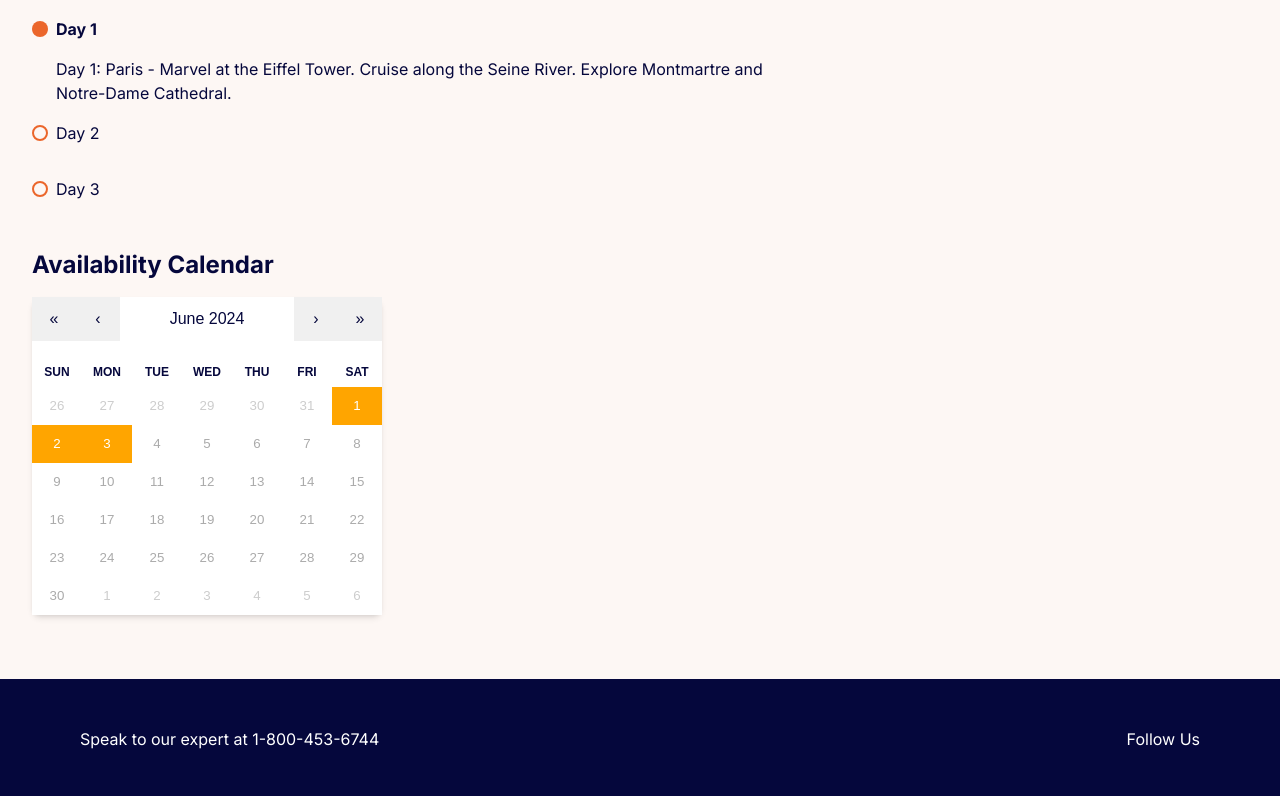
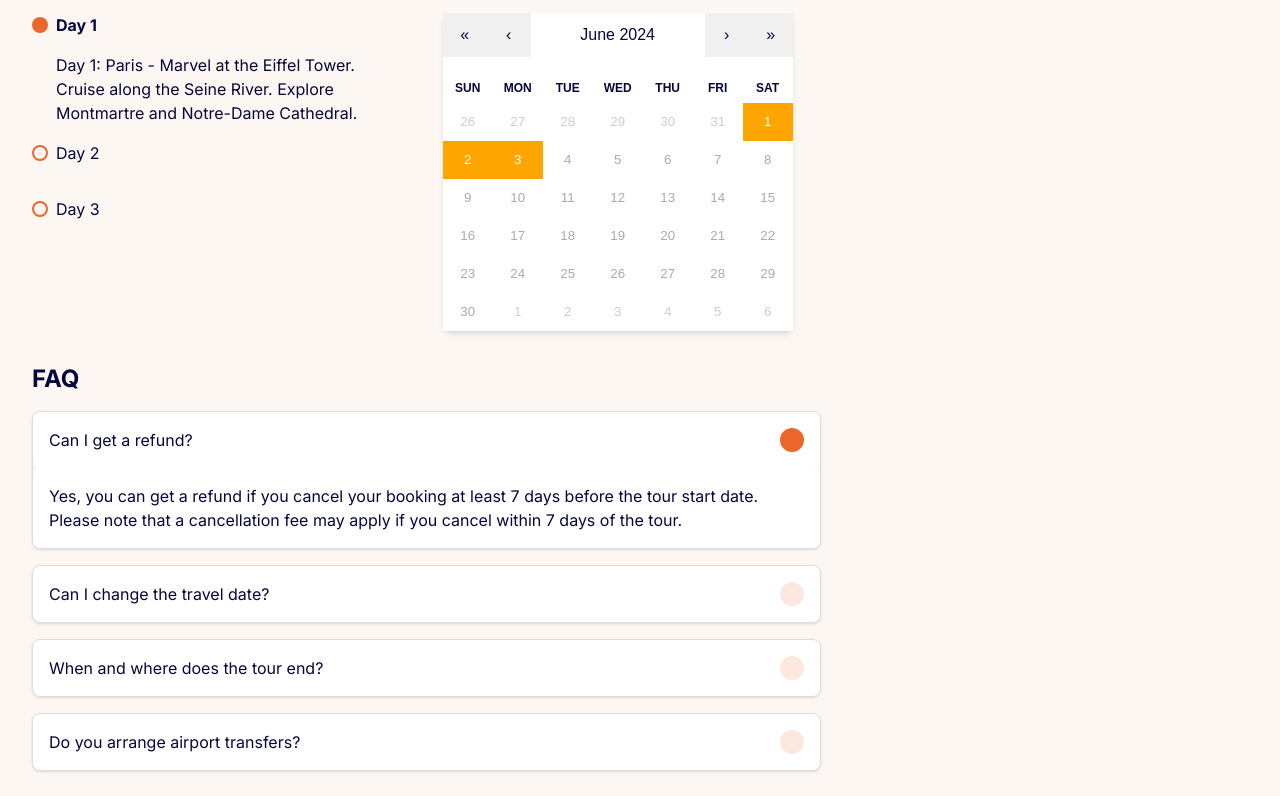
Before and after one commit to woplab/React-Tours, a Next.js app: page /tours/1 in a window 1280 px wide. Shown: the part 2001-2797 px from the top of the page. Built offline with nearby package versions, Linux system fonts and the light colour scheme; no server answers.

Commit message:
Tours single page completed

```diff
--- a/app/tours/[id]/page.tsx
+++ b/app/tours/[id]/page.tsx
@@ -14,6 +14,8 @@ import TourHighlights from '../../ui/tours/TourHighlights';
 import WhatsIncluded from '../../ui/tours/WhatsIncluded';
 import Itinerary from '../../ui/tours/Itinerary';
 import AvailabilityCalendar from "../../ui/tours/AvailabilityCalendar";
+import FAQ from "../../ui/tours/FAQ";
+import YouMightAlsoLike from "@/app/ui/tours/YouMightAlsoLike";
 
 interface TourProps {
     id: number;
@@ -37,6 +39,7 @@ interface TourProps {
 
 const TourPage: React.FC = () => {
     const pathname = usePathname();
+    const location = window.location.href;
     const id = parseInt(pathname.split('/').pop()!, 10);
 
     if (isNaN(id)) {
@@ -56,19 +59,19 @@ const TourPage: React.FC = () => {
 
             <h1 className="text-2xl text-dark_blue font-bold">{tour.name}</h1>
 
-            <div className="flex flex-row justify-between">
+            <div className="flex sm:flex-row flex-col justify-between">
                 {/* TourRating */}
                 <TourRating />
 
                 {/* TourShare */}
-                <TourShare url={`https://example.com/tours/${tour.id}`} />
+                <TourShare url={location} />
             </div>
 
             {/* Use TourGallery component */}
             <TourGallery pictures={tour.pictures} />
 
-            <div className="flex flex-row justify-between gap-8">
-                <div className="w-2/3">
+            <div className="flex lg:flex-row flex-col justify-between md:gap-8">
+                <div className="lg:w-2/3 w-full">
                     {/* TourDetails */}
                     <TourDetails
                         duration={tour.duration}
@@ -93,18 +96,30 @@ const TourPage: React.FC = () => {
                         notIncluded={tour.whatsNotIncluded}
                     />
 
-                    {/* Use Itinerary component */}
-                    <Itinerary itinerary={tour.itinerary} />
+                    <div className="grid md:grid-cols-2 grid-cols-1 md:gap-8 ">
+                        {/* Use Itinerary component */}
+                        <Itinerary itinerary={tour.itinerary} />
 
-                    {/* Use AvailabilityCalendar component */}
-                    <AvailabilityCalendar startDate={new Date(tour.start_date)} endDate={new Date(tour.end_date)} />
+                        {/* Use AvailabilityCalendar component */}
+                        <AvailabilityCalendar startDate={new Date(tour.start_date)} endDate={new Date(tour.end_date)} />
+                    </div>
+
+                    {/* Use FAQ component */}
+                    <FAQ />
+
+
                 </div>
 
-                <div className="w-1/3 py-8">
+                <div className="lg:w-1/3 w-full py-8">
                     {/* Booking */}
                     <BookingComponent tour={tour} />
                 </div>
+
             </div>
+
+            {/* Use YouMightAlsoLike component */}
+            <YouMightAlsoLike />
+
         </div>
     );
 };
--- a/app/ui/home/TourSlider.tsx
+++ b/app/ui/home/TourSlider.tsx
@@ -1,4 +1,5 @@
 import React, { useEffect, useRef, useState } from 'react';
+import Link from 'next/link';
 import SwiperCore, { Navigation, Pagination, Autoplay } from 'swiper/modules';
 import { Swiper, SwiperSlide } from 'swiper/react';
 import 'swiper/css';
@@ -135,6 +136,7 @@ const TourSlider: React.FC = () => {
                 <Swiper {...swiperParams} ref={swiperRef}>
                     {limitedTours.map((tour: Tour) => (
                         <SwiperSlide key={tour.id}>
+                            <Link href={`/tours/${tour.id}`}>
                                 <div className="bg-white rounded-lg overflow-hidden flex flex-col h-full">
                                     <Image src={`${tour.pictures[0]}`} alt={tour.name} width='300' height='200' className="w-full h-40 object-cover aspect-video" />
                                     <div className="p-4 flex flex-col justify-between h-full">
@@ -146,6 +148,7 @@ const TourSlider: React.FC = () => {
                                         </div>
                                     </div>
                                 </div>
+                            </Link>
                         </SwiperSlide>
                     ))}
                 </Swiper>
--- a/app/ui/tours/Breadcrumbs.tsx
+++ b/app/ui/tours/Breadcrumbs.tsx
@@ -9,19 +9,19 @@ interface BreadcrumbsProps {
 const Breadcrumbs: React.FC<BreadcrumbsProps> = ({ tourName }) => {
     return (
         <nav className="py-4 text-sm" aria-label="breadcrumbs">
-            <ol className="flex space-x-4">
+            <ol className="flex sm:space-x-2  space-x-0.5">
                 <li>
                     <Link className="text-dark_blue" href="/">
                         Home
                     </Link>
                 </li>
-                <li className="flex items-center space-x-2">
+                <li className="flex items-center sm:space-x-2  space-x-0.5">
                     <span className="text-dark_blue">{'>'}</span>
                     <Link className="text-dark_blue" href="/tours">
                         Tours
                     </Link>
                 </li>
-                <li className="flex items-center space-x-2">
+                <li className="flex items-center sm:space-x-2 space-x-0.5">
                     <span className="text-dark_blue">{'>'}</span>
                     <span className="text-dark_blue">{tourName}</span>
                 </li>
--- /dev/null
+++ b/app/ui/tours/FAQ.tsx
@@ -0,0 +1,43 @@
+import React, { useState } from 'react';
+import faqData from '../../../public/data/tours/faq-data.json';
+
+const FAQ: React.FC = () => {
+    const [activeIndex, setActiveIndex] = useState<number | null>(0); // Початковий стан - перший елемент активний
+    const faqItems = faqData;
+
+    const toggleFAQ = (index: number) => {
+        setActiveIndex(index);
+    };
+
+    return (
+        <div className="faq">
+            <h2 className="text-2xl font-bold mb-4">FAQ</h2>
+            <div className="accordion">
+                {faqItems.map((item, index) => (
+                    <div key={index} className="rounded-lg border border-light_gray2 shadow mb-4">
+                        <div
+                            className={`flex justify-between items-center cursor-pointer p-4 bg-white rounded-lg ${
+                                activeIndex === index ? 'bg-orange' : ''
+                            }`}
+                            onClick={() => toggleFAQ(index)}
+                        >
+                            <span>{item.question}</span>
+                            <div
+                                className={`w-6 h-6 rounded-full ${
+                                    activeIndex === index ? 'bg-orange' : 'bg-transparent_orange'
+                                }`}
+                            />
+                        </div>
+                        {activeIndex === index && (
+                            <div className="p-4 bg-white rounded-lg">
+                                {item.answer}
+                            </div>
+                        )}
+                    </div>
+                ))}
+            </div>
+        </div>
+    );
+};
+
+export default FAQ;
--- a/app/ui/tours/Itinerary.tsx
+++ b/app/ui/tours/Itinerary.tsx
@@ -20,7 +20,7 @@ const Itinerary: React.FC<ItineraryProps> = ({ itinerary }) => {
     };
 
     return (
-        <div className="my-8">
+        <div className="md:my-8 mt-8">
             <h2 className="text-2xl font-bold">Itinerary</h2>
             <div className="">
                 {itinerary.map((day, index) => (
--- a/app/ui/tours/TourGallery.tsx
+++ b/app/ui/tours/TourGallery.tsx
@@ -38,7 +38,7 @@ const TourGallery: React.FC<TourGalleryProps> = ({ pictures }) => {
         return (
             <div>
                 {/* Large Image Skeleton */}
-                <div className="flex items-center justify-center h-[500px] w-full rounded-lg overflow-hidden animate-pulse bg-light_gray mt-4">
+                <div className="flex items-center justify-center sm:h-[500px] h-[250px] w-full rounded-lg overflow-hidden animate-pulse bg-light_gray mt-4">
                     <div className="h-full w-1/2 bg-gray-300 animate-pulse"></div>
                 </div>
 
@@ -62,7 +62,7 @@ const TourGallery: React.FC<TourGalleryProps> = ({ pictures }) => {
                     <img
                         src={selectedImage}
                         alt="Selected"
-                        className="rounded-lg w-full object-cover mb-4 h-[500px] transition-opacity duration-500"
+                        className="rounded-lg w-full object-cover mb-4 sm:h-[500px] h-[250px] transition-opacity duration-500"
                     />
                 </div>
             )}
@@ -75,7 +75,7 @@ const TourGallery: React.FC<TourGalleryProps> = ({ pictures }) => {
                         src={picture}
                         alt={`Tour Image ${index + 1}`}
                         onClick={() => handleImageClick(picture)}
-                        className={`rounded-lg cursor-pointer h-20 w-34 object-cover ${
+                        className={`rounded-lg cursor-pointer h-20 w-28 object-cover ${
                             selectedImage === picture ? 'opacity-100' : 'opacity-50'
                         } hover:opacity-100 transition-opacity duration-300`}
                     />
--- a/app/ui/tours/TourRating.tsx
+++ b/app/ui/tours/TourRating.tsx
@@ -14,11 +14,11 @@ const RatingAndBookings: React.FC = () => {
     }, []);
 
     return (
-        <div className="my-4 flex flex-row gap-8">
-            <p className="text-dark_blue">Rating:
+        <div className="my-4 flex flex-row sm:gap-8 gap-2">
+            <p className="text-dark_blue text-sm sm:text-regular">Rating:
                 <CountUp className="pl-2" start={0} end={rating} decimals={1} duration={1.5} />
             </p>
-            <p className="text-dark_blue ">Bookings:
+            <p className="text-dark_blue text-sm sm:text-regular">Bookings:
                 <CountUp className="pl-2" start={0} end={bookings} duration={1.5} />
             </p>
         </div>
--- a/app/ui/tours/WhatsIncluded.tsx
+++ b/app/ui/tours/WhatsIncluded.tsx
@@ -8,7 +8,7 @@ interface WhatsIncludedProps {
 
 const WhatsIncluded: React.FC<WhatsIncludedProps> = ({ included, notIncluded }) => {
     return (
-        <div className="grid grid-cols-2 gap-8">
+        <div className="grid md:grid-cols-2 grid-cols-1 gap-8">
             <div>
                 <h2 className="text-2xl font-bold mb-4">Whats Included</h2>
                 <ul className="list-disc list-inside">
--- /dev/null
+++ b/app/ui/tours/YouMightAlsoLike.tsx
@@ -0,0 +1,88 @@
+import React, { useState, useEffect } from 'react';
+import Link from 'next/link';
+import toursData from '../../../public/data/tours/tours.json';
+import Image from 'next/image';
+
+interface Tour {
+    id: number;
+    name: string;
+    price_per_day: number;
+    description: string;
+    duration: string;
+    group_size: number;
+    age_category: string;
+    languages: string[];
+    pictures: string[];
+}
+
+const YouMightAlsoLike: React.FC = () => {
+    const [limitedTours, setLimitedTours] = useState<Tour[]>([]);
+    const [loading, setLoading] = useState<boolean>(true);
+
+    useEffect(() => {
+        const fetchTours = async () => {
+            // Assume fetching data from an API, for now, using the toursData
+            // from the imported JSON
+            const fetchedTours = toursData.tours.slice(0, 4);
+            setLimitedTours(fetchedTours);
+            setLoading(false);
+        };
+
+        fetchTours();
+    }, []);
+
+    const trimDescription = (description: string) => {
+        const maxLength = 100;
+        if (description.length > maxLength) {
+            return `${description.slice(0, maxLength)}...`;
+        }
+        return description;
+    };
+
+    if (loading) {
+        return (
+            <div className="relative container mx-auto">
+                <div className="container mx-auto py-8">
+                    <h2 className="text-2xl font-bold text-dark_blue mb-4">You might also like...</h2>
+                    <div className="grid grid-cols-1 sm:grid-cols-2 md:grid-cols-3 lg:grid-cols-4 gap-6">
+                        {Array.from({ length: 4 }).map((_, index) => (
+                            <div key={index} className="bg-white rounded-lg overflow-hidden shadow">
+                                <div className="h-40 bg-gray-300 animate-pulse"></div>
+                                <div className="p-4">
+                                    <div className="h-6 bg-gray-300 animate-pulse mb-2"></div>
+                                    <div className="h-4 bg-gray-300 animate-pulse"></div>
+                                </div>
+                            </div>
+                        ))}
+                    </div>
+                </div>
+            </div>
+        );
+    }
+
+    return (
+        <div className="relative container mx-auto">
+            <div className="container mx-auto py-8">
+                <h2 className="text-2xl font-bold text-dark_blue mb-4">You might also like...</h2>
+                <div className="grid grid-cols-1 sm:grid-cols-2 md:grid-cols-3 lg:grid-cols-4 gap-6">
+                    {limitedTours.map((tour: Tour) => (
+                        <div key={tour.id} className="bg-white rounded-lg overflow-hidden shadow">
+                            <Link href={`/tours/${tour.id}`}>
+                                    <Image src={tour.pictures[0]} alt={tour.name} width={300} height={200} className="w-full h-40 object-cover" />
+                                    <div className="p-4">
+                                        <h3 className="text-lg font-bold text-dark_blue mb-2">{tour.name}</h3>
+                                        <div className="flex justify-between mt-4 border-t border-light_gray pt-4">
+                                            <p className="text-dark_blue">{tour.duration}</p>
+                                            <p className="text-dark_blue">${tour.price_per_day} per day</p>
+                                        </div>
+                                    </div>
+                            </Link>
+                        </div>
+                    ))}
+                </div>
+            </div>
+        </div>
+    );
+};
+
+export default YouMightAlsoLike;
--- /dev/null
+++ b/public/data/tours/faq-data.json
@@ -0,0 +1,18 @@
+[
+  {
+    "question": "Can I get a refund?",
+    "answer": "Yes, you can get a refund if you cancel your booking at least 7 days before the tour start date. Please note that a cancellation fee may apply if you cancel within 7 days of the tour."
+  },
+  {
+    "question": "Can I change the travel date?",
+    "answer": "Yes, you can change the travel date by contacting our customer service team at least 14 days before your original tour date. We will do our best to accommodate your request, subject to availability."
+  },
+  {
+    "question": "When and where does the tour end?",
+    "answer": "The tour ends on the last day of your itinerary at the designated drop-off location. The specific end time and location will be provided to you during the tour."
+  },
+  {
+    "question": "Do you arrange airport transfers?",
+    "answer": "Yes, we arrange airport transfers for our customers upon request. Please let us know your flight details in advance, and our team will ensure a smooth transfer to your accommodation."
+  }
+]
```
Also changed, not shown: app/globals.css (+5 -4 lines), app/ui/tours/Booking.tsx (+9 -3 lines). Lines whose indentation alone changed are shown as unchanged.
